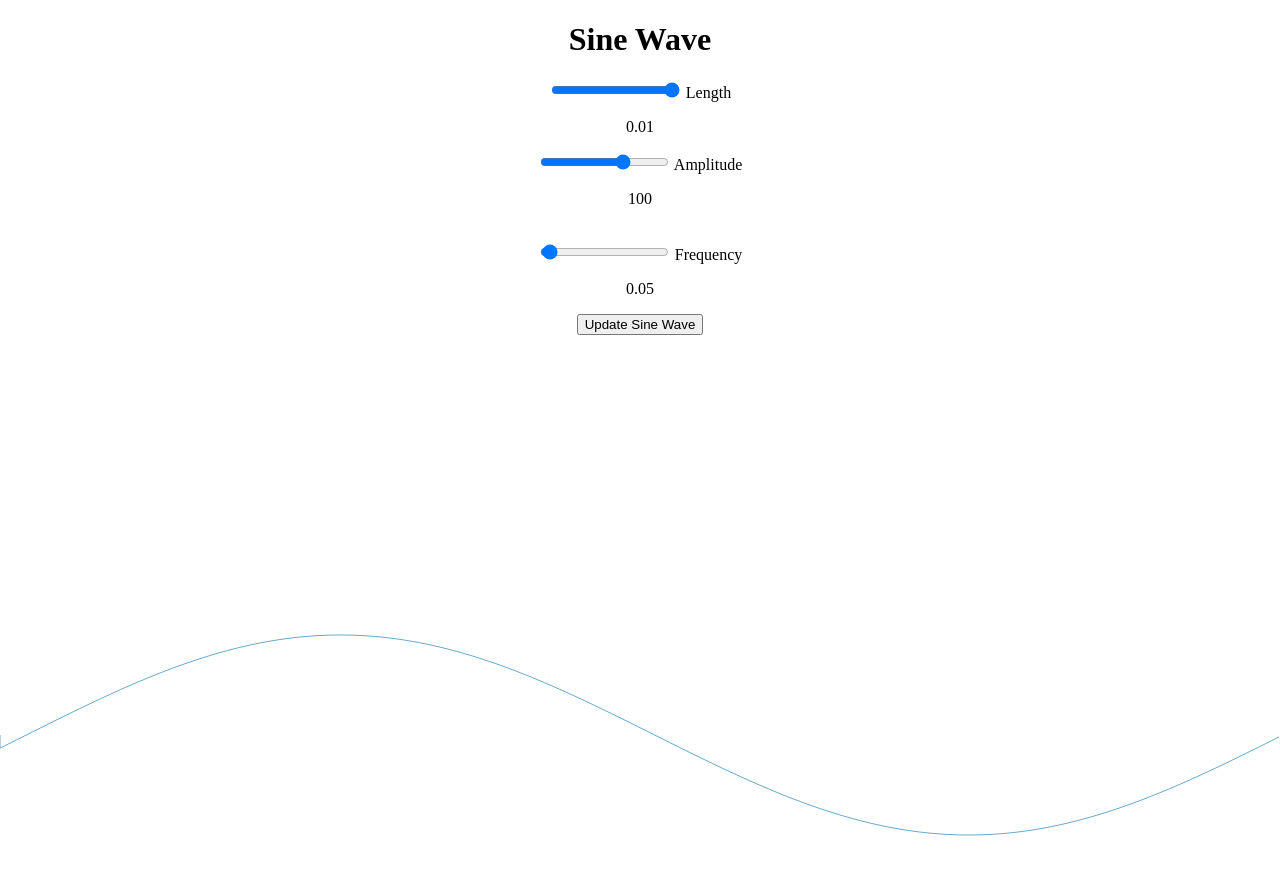
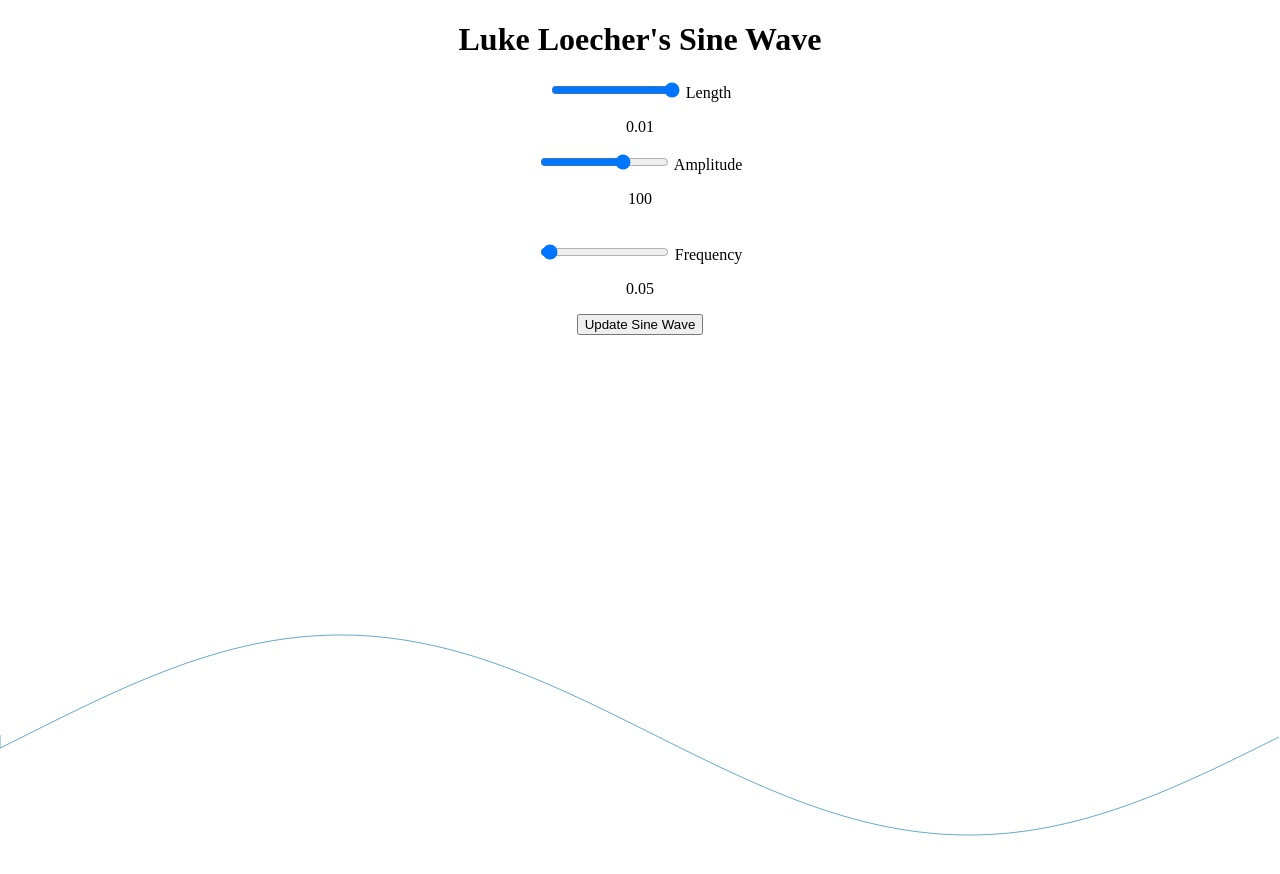
Before and after one commit to lloecher5/sine-wave, a plain HTML site: page index.html in a window 1280 px wide. Drawn offline with Linux system fonts and the light colour scheme.

Commit message:
changed title

```diff
--- a/index.html
+++ b/index.html
@@ -4,11 +4,11 @@
     <meta charset="UTF-8" />
     <meta http-equiv="X-UA-Compatible" content="IE=edge" />
     <meta name="viewport" content="width=device-width, initial-scale=1.0" />
-    <title>Sine Wave</title>
+    <title>Luke Loecher's Sine Wave</title>
     <link rel="stylesheet" type="text/css" href="./style.css" />
   </head>
   <body>
-    <h1>Sine Wave</h1>
+    <h1>Luke Loecher's Sine Wave</h1>
 
     <form class="wave">
       <input
```
